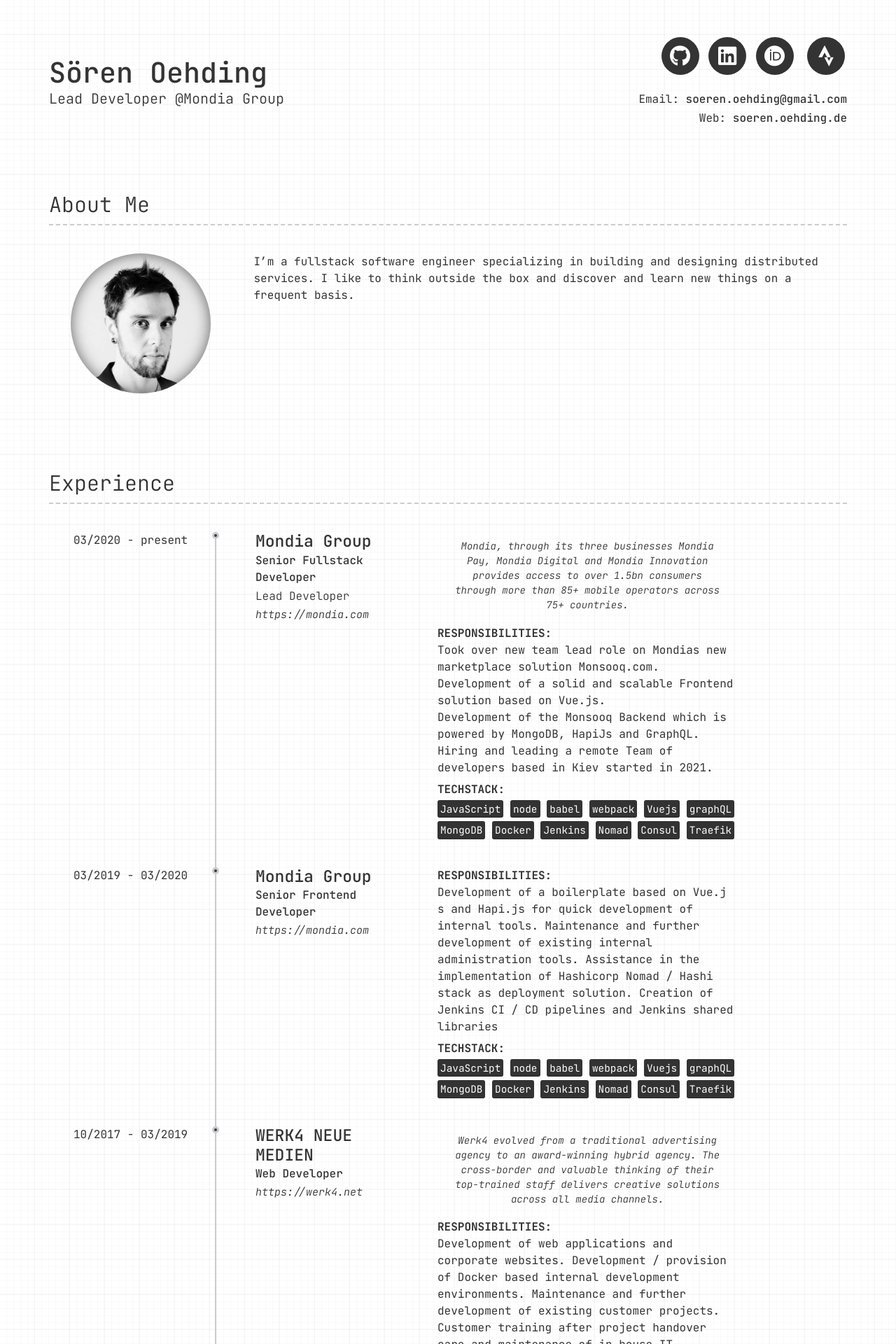
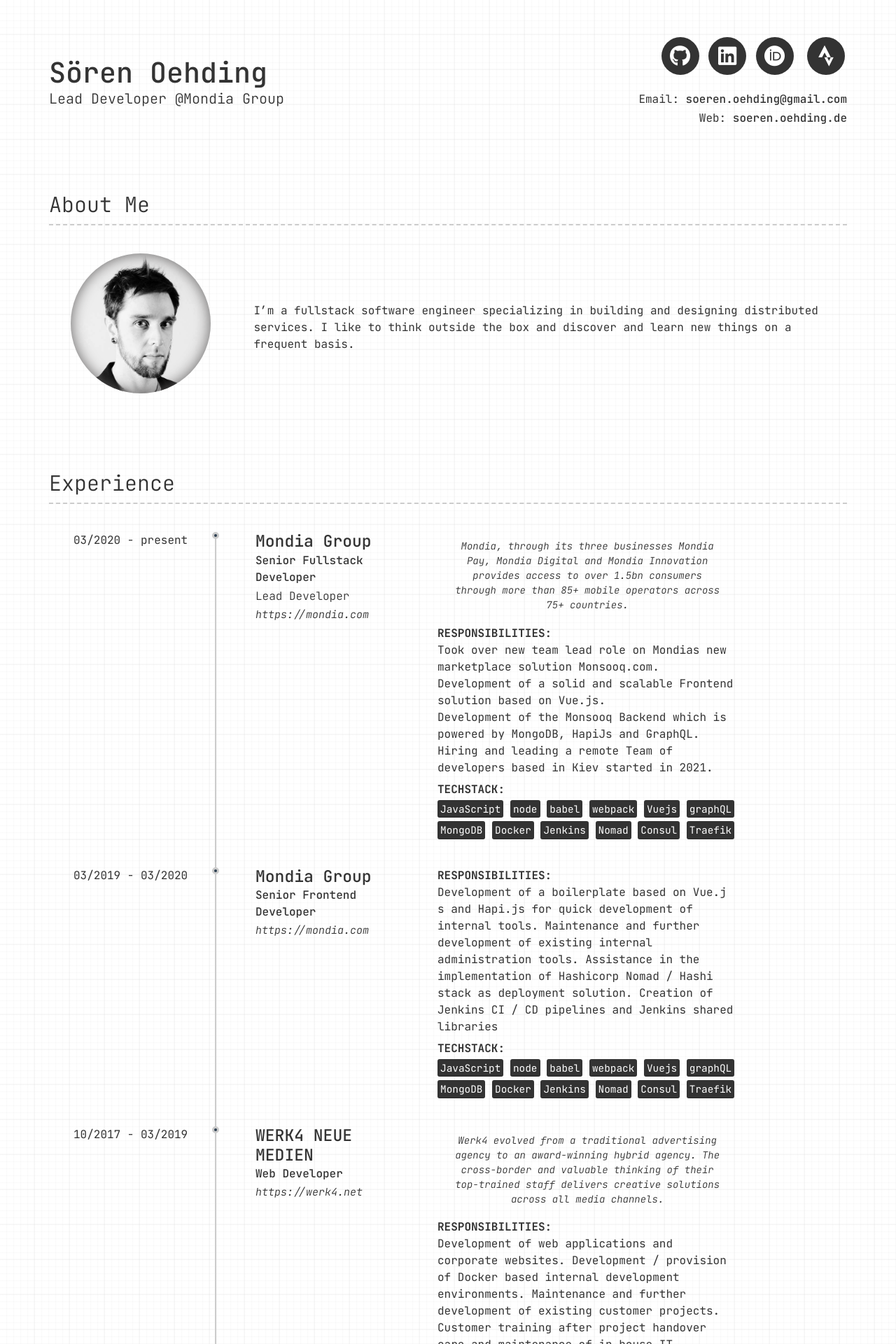
Before and after one commit to s-oehding/s-oehding.github.io, a Jekyll site: the page built from index.md, in a window 1280 px wide. Shown: the top 1920 px of the page at 70% size. Built offline with Jekyll 4.4.1, drawn with Linux system fonts in a browser that asks for light colours; nearby versions of some CDN libraries.

Commit message:
centered about text

```diff
--- a/_includes/about.html
+++ b/_includes/about.html
@@ -8,7 +8,7 @@
     {%- endif -%}
   <h3 id="{{ site.about_title | slugify | default: 'about-me' }}">{{ site.about_title | default:
   "About Me" }}</h3>
-  <div class="row clearfix">
+  <div class="row clearfix" style="display: flex; align-items: center;">
     {%- if site.about_profile_image -%}
       <div class="col-xs-12 col-sm-4 col-md-3 hidden-xs hidden-sm no-print">
         <span class="profile-img" style="background-image: url({{ site.about_profile_image | relative_url }})"></span>
```
